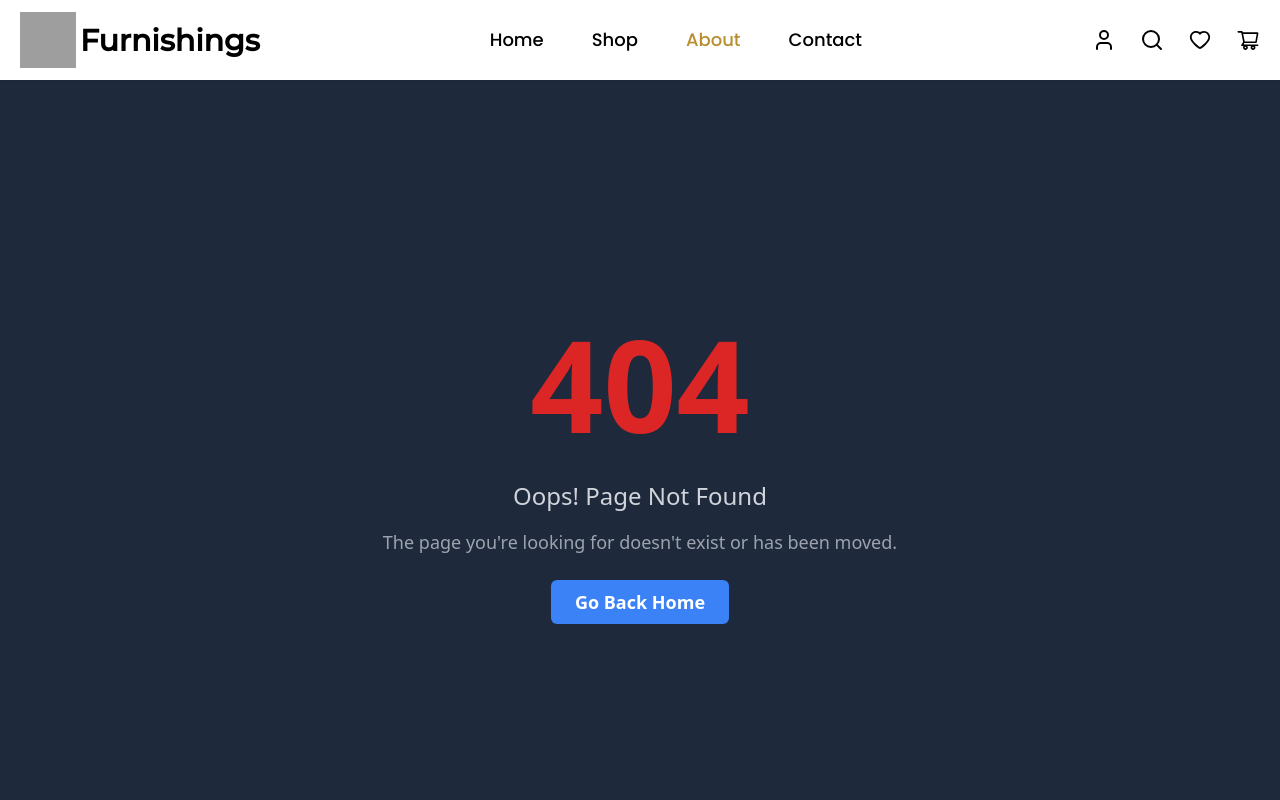
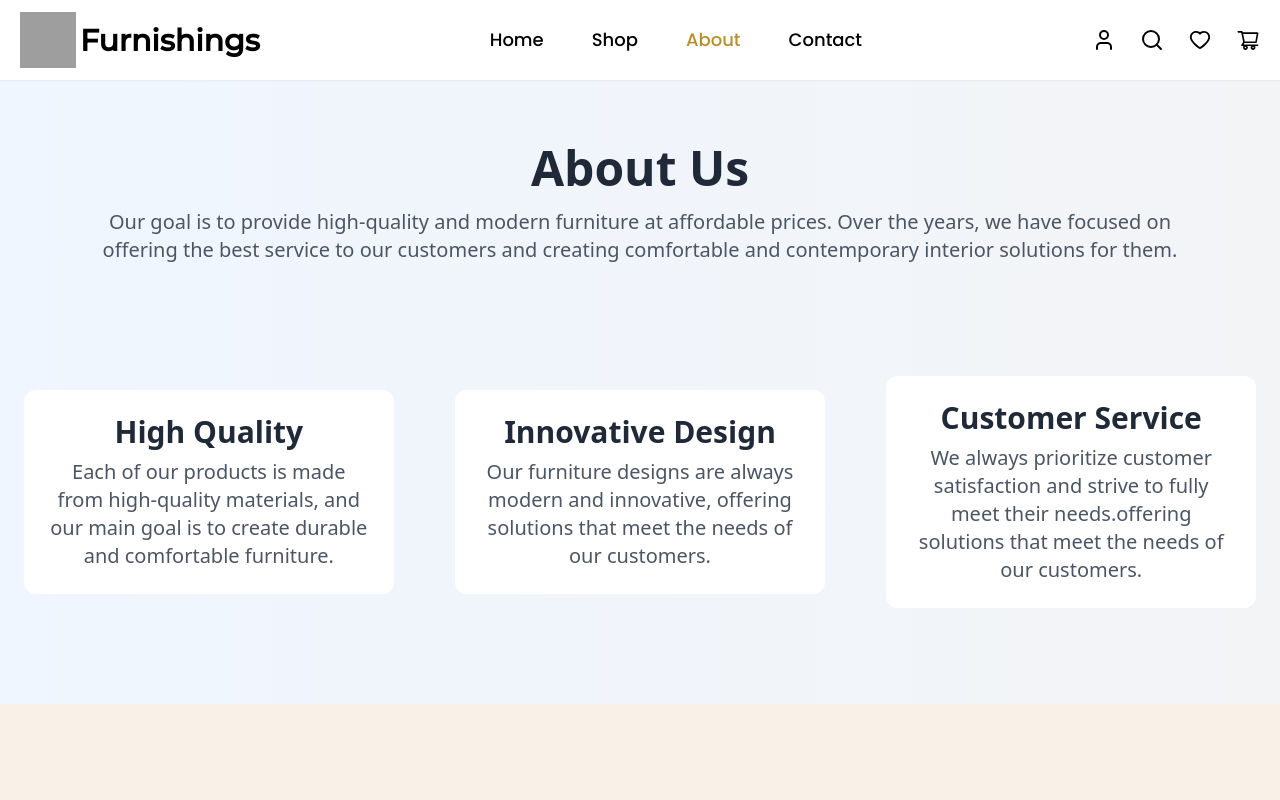
Before and after one commit to abdumajidov23/e-commerce, a React (Vite) app: page /about in a window 1280 px wide. Shown: the top 800 px of the page. Built offline with nearby package versions, Linux system fonts and the light colour scheme; grey boxes are pictures that could not be loaded.

Commit message:
pages about

```diff
--- /dev/null
+++ b/src/components/about/About.tsx
@@ -0,0 +1,44 @@
+import CustomerService from "../customer-service/CustomerService"
+
+const About = () => {
+  return (
+    <>
+        <section className="bg-gradient-to-r from-blue-50 to-gray-100 pt-16 pb-24">
+            <div className="max-w-7xl mx-auto text-center px-6">
+              <div className="w-[90%] m-auto pb-20">
+                <h2 className="text-5xl font-semibold text-gray-800 mb-4 animate__animated animate__fadeIn animate__delay-1s">
+                  About Us
+                </h2>
+                <p className="text-xl text-gray-600 mb-8 animate__animated animate__fadeIn animate__delay-2s">
+                  Our goal is to provide high-quality and modern furniture at affordable prices. Over the years, we have focused on offering the best service to our customers and creating comfortable and contemporary interior solutions for them.
+                </p>
+              </div>
+              <div className="flex flex-wrap items-center justify-between gap-8 animate__animated animate__fadeIn animate__delay-3s">
+                <div className="w-[30%] bg-white p-6 text-center rounded-xl transform hover:scale-105 transition duration-500 ease-in-out">
+                  <h3 className="text-3xl font-semibold text-gray-800 mb-2">High Quality</h3>
+                  <p className="text-gray-600 text-xl">
+                    Each of our products is made from high-quality materials, and our main goal is to create durable and comfortable furniture.
+                  </p>
+                </div>
+                <div className="w-[30%] bg-white p-6 text-center rounded-xl transform hover:scale-105 transition duration-500 ease-in-out">
+                  <h3 className="text-3xl font-semibold text-gray-800 mb-2">Innovative Design</h3>
+                  <p className="text-gray-600 text-xl">
+                    Our furniture designs are always modern and innovative, offering solutions that meet the needs of our customers.
+                  </p>
+                </div>
+                <div className="w-[30%] h-full bg-white p-6 text-center rounded-xl transform hover:scale-105 transition duration-500 ease-in-out">
+                  <h3 className="text-3xl font-semibold text-gray-800 mb-2">Customer Service</h3>
+                  <p className="text-gray-600 text-xl">
+                    We always prioritize customer satisfaction and strive to fully meet their needs.offering solutions that meet the needs of our customers.
+                  </p>
+                </div>
+              </div>
+            </div>
+        </section>
+
+        <CustomerService />
+    </>
+  )
+}
+
+export default About
--- a/src/router/index.tsx
+++ b/src/router/index.tsx
@@ -9,6 +9,7 @@ import { lazy } from "react";
 import { useRoutes } from "react-router-dom";
 import MainDetail from "../detail/MainDetail";
 import Cart from "@/components/cart/Cart";
+import About from "@/components/about/About";
 const Home = lazy(() => import("@/pages/home/Home"));
 const Shop = lazy(() => import("@/pages/shop/Shop"));
 const Layout = lazy(() => import("@/pages/layout/Layout"));
@@ -84,6 +85,14 @@ const Routers = () => {
               ),
             },
             {
+              path: "/about",
+              element: (
+                <SuspenseContainer>
+                  <About />
+                </SuspenseContainer>
+              ),
+            },
+            {
               path: "/product/:id",
               element: (
                 <SuspenseContainer>
```
